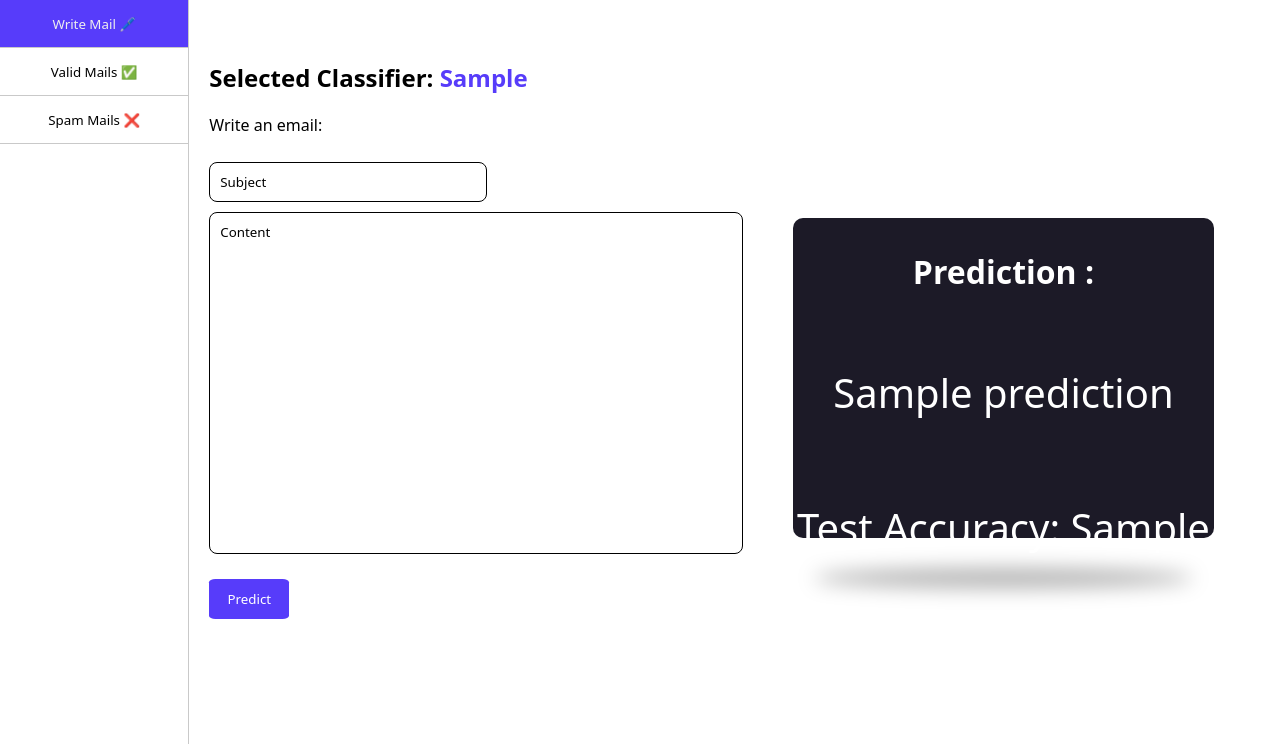
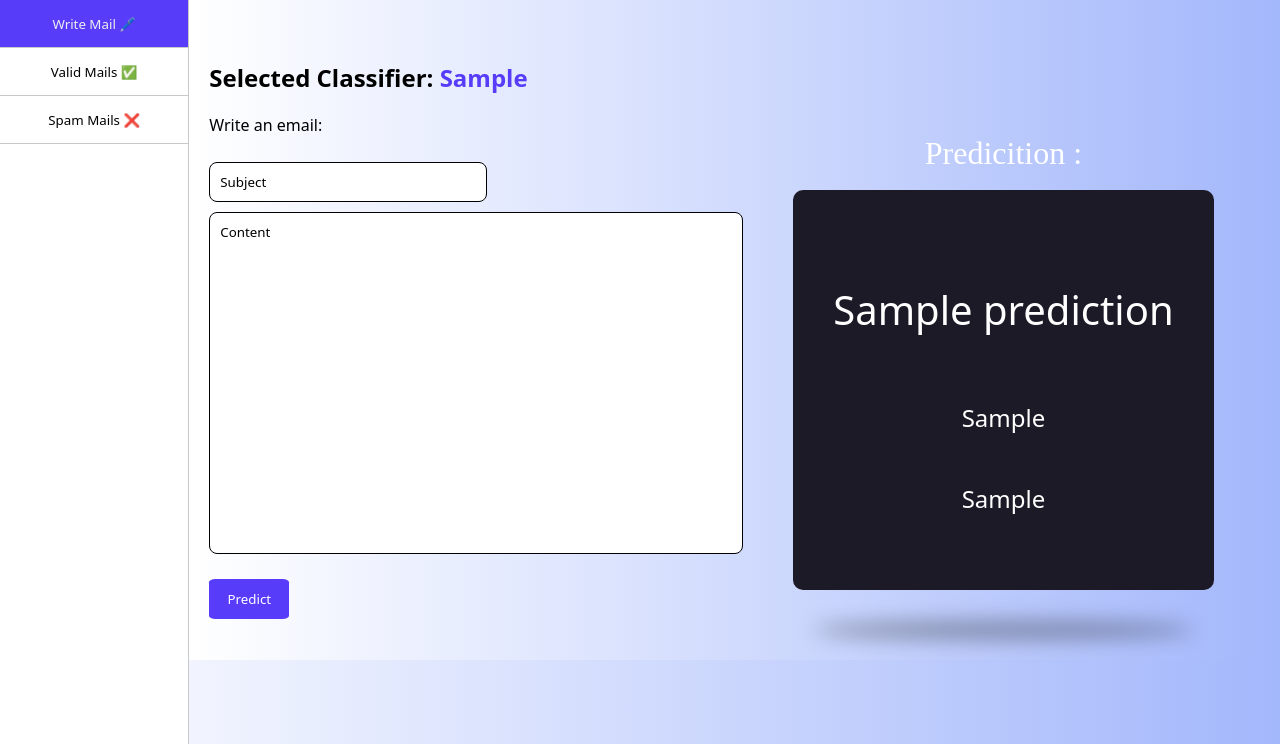
Before and after one commit to Alinist/Email-Spam-Classifier, a Flask app: template templates/index.html in a window 1280 px wide. Shown: the part 56-801 px from the top of the page. Run offline with Flask 3, Linux system fonts and the light colour scheme; the template is opened without the code that fills it: most values are stand-ins (such as "Sample title", 1, 10 or a date in 2020); parts of the project's set-up code (start-up, migrations or seed data) failed here and were passed over; some libraries are stand-ins or nearby versions.

Commit message:
Added Ui for Test and Train

```diff
--- a/app.py
+++ b/app.py
@@ -1,3 +1,4 @@
+# imports
 import numpy as np
 from flask import Flask, request, render_template, jsonify
 import json
@@ -5,11 +6,11 @@ import pickle
 
 app = Flask(__name__)
 
-# Load the feature extractor and model
+# Load the feature extractor and models
 featureExtractor = pickle.load(open('models/featureExtractionVectorizer.pkl', 'rb'))
 model = pickle.load(open('models/LogisticRegression.pkl', 'rb'))
 
-# Load the saved valid and spam arrays
+# Load valid and spam arrays
 try:
     valid = pickle.load(open('valid.pkl', 'rb'))
     spam = pickle.load(open('spam.pkl', 'rb'))
@@ -19,6 +20,8 @@ except:
     spam = []
     accuracies = []
 
+
+# home menu
 @app.route('/')
 def home():
     model
@@ -26,9 +29,13 @@ def home():
     pickle.dump(spam, open('spam.pkl', 'wb'))
     return render_template('index.html', valid=valid, spam=spam, usedModel=model)
 
+
+# predict results
 @app.route('/predict',methods=['POST'])
 def predict():
-    accuracyTrain, accuracyTest
+    global model
+    global accuracyTrain
+    global accuracyTest
     try:
         form_values = list(request.form.values())
         str_features = [str(x) for x in form_values]
@@ -52,6 +59,7 @@ def predict():
         print()
         return render_template('index.html')
 
+# model selection
 @app.route('/select',methods=['POST'])
 def select():
     global model
@@ -76,6 +84,9 @@ def select():
     else:
         model = pickle.load(open('models/LogisticRegression.pkl', 'rb'))
         accuracyTest, accuracyTrain = accuracies["LogisticRegression"][0], accuracies["LogisticRegression"][1]
+
+    accuracyTest = "Test Accuracy :  " + str(round(accuracyTest, 4)*100) + "%"
+    accuracyTrain = "Train Accuracy :  " + str(round(accuracyTrain, 4)*100) + "%"
     print(str(accuracyTest) + " " + str(accuracyTrain))
 
 
--- a/static/CSS/styles.css
+++ b/static/CSS/styles.css
@@ -68,6 +68,7 @@ button:hover:not(#selButton) {
 
 .flex {
   display: flex;
+  background: linear-gradient(to right, white, #a3b7fb);
 }
 
 #options {
@@ -86,6 +87,7 @@ button:hover:not(#selButton) {
 }
 
 button {
+  background-color: #E2E2E2;
   background-color: inherit;
   height: 3rem;
   border: none;
@@ -123,6 +125,7 @@ select {
   width: 100%;
   background-color: white;
   border-right: 1px solid rgb(201, 201, 201);
+  background: linear-gradient(to right, white, #a3b7fb);
 }
 
 .mail {
@@ -173,6 +176,7 @@ select {
 }
 
 #content {
+  background: linear-gradient(to right, white, #a3b7fb);
   padding: 10px 20px;
   display: flex;
   flex-direction: row;
@@ -259,13 +263,24 @@ nav form {
 #predictContainer {
   transform: translateY(15%);
   width: 40%;
-  height: 40vh;
+  height: 50vh;
   background-color: #1C1A27;
   display: flex;
   flex-direction: column;
+  justify-content: center;
   align-items: center;
   border-radius: 10px;
   color: white;
+}
+
+#predictContainer::after {
+  content: 'Predicition : ';
+  position: absolute;
+  top: -55px;
+  left: 50%;
+  transform: translateX(-50%);
+  font: 32px bold;
+  height: 20px;
 }
 
 #predictContainer::before {
@@ -281,12 +296,12 @@ nav form {
   filter: blur(10px);
 }
 
-#predictContainer h3 {
-  font-size: 2rem;
+#predictContainer #predictionResult {
+  font-size: 2.5rem;
 }
 
-#predictContainer p {
-  font-size: 2.5rem;
+#predictContainer p:not(:first-child) {
+  font-size: 1.5rem;
 }
 
 /* width */
--- a/templates/index.html
+++ b/templates/index.html
@@ -37,7 +37,7 @@
     <div id="mails">
       <div id="validmails">
         <div>
-          <h2><i class="fa-solid fa-check" style="color: #04ff00;"></i>Valid Messages:</h2>
+          <h2 style="font-size: 30px;"><i class="fa-solid fa-check" style="color: #04ff00;"></i>Valid Messages:</h2>
           {% for message in valid %}
           <span></span>
           <div class="mail">{{ message }}</div>
@@ -47,7 +47,7 @@
       </div>
       <div id="spammails">
         <div>
-          <h2><i class="fa-solid fa-xmark" style="color: #ff0000;"></i>Spam Messages:</h2>
+          <h2 style="font-size: 30px;"><i class="fa-solid fa-xmark" style="color: #ff0000;"></i>Spam Messages:</h2>
           {% for message in spam %}
           <span></span>
           <div class="mail">{{ message }}</div>
@@ -69,10 +69,9 @@
         <button type="submit">Predict</button>
       </form>
       <div id="predictContainer">
-        <h3>Prediction :</h3>
         <p id="predictionResult">{{ prediction }}</p>
-        <p>Test Accuracy: {{ accuracyTest }}</p>
-        <p>Train Accuracy: {{ accuracyTrain }}</p>
+        <p>{{ accuracyTest }}</p>
+        <p>{{ accuracyTrain }}</p>
       </div>
     </div>
   </div>
```
Also changed, not shown: 3 other files.
